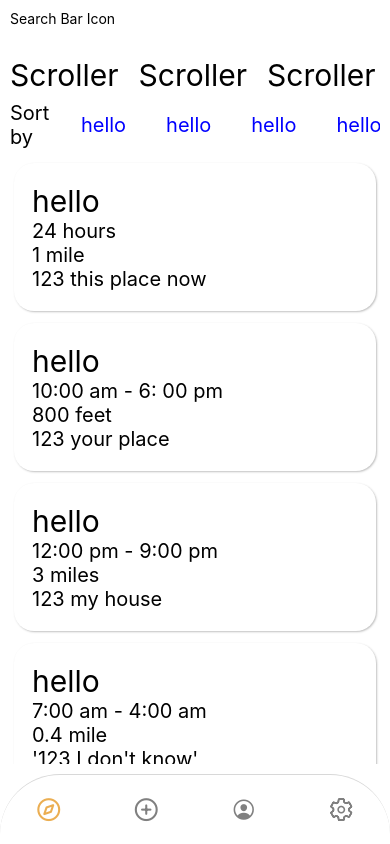
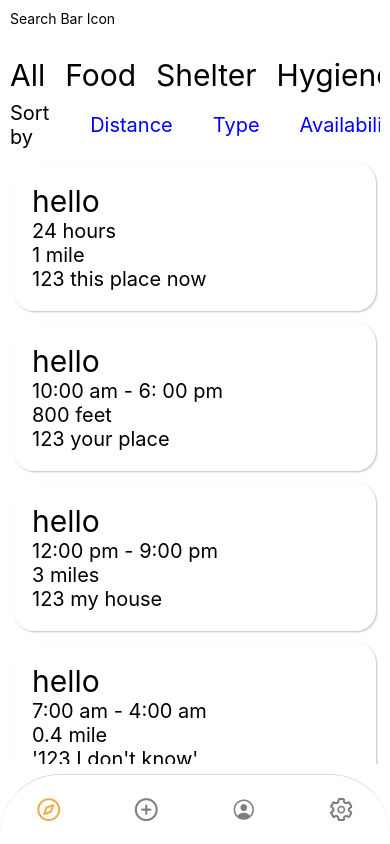
Before and after one commit to Valyria-Studios/geo_browser_app, a React Native app in the folder App/: screen /Home in a window 390 px wide. Built offline with nearby package versions, Linux system fonts and the light colour scheme.

Commit message:
Updated Scroller Items with actual names

```diff
--- a/App/screens/Home.js
+++ b/App/screens/Home.js
@@ -12,24 +12,23 @@ export default function App() {
       </View>
       <View>
         <ScrollView horizontal={true} showsHorizontalScrollIndicator={false}>
-          <Text style={styles.scrollerItems}>Scroller</Text>
-          <Text style={styles.scrollerItems}>Scroller</Text>
-          <Text style={styles.scrollerItems}>Scroller</Text>
-          <Text style={styles.scrollerItems}>Scroller</Text>
-          <Text style={styles.scrollerItems}>Scroller</Text>
-          <Text style={styles.scrollerItems}>Scroller</Text>
-          <Text style={styles.scrollerItems}>Scroller</Text>
+          <Text style={styles.scrollerItems}>All</Text>
+          <Text style={styles.scrollerItems}>Food</Text>
+          <Text style={styles.scrollerItems}>Shelter</Text>
+          <Text style={styles.scrollerItems}>Hygiene</Text>
+          <Text style={styles.scrollerItems}>Health</Text>
+          <Text style={styles.scrollerItems}>Work & Learn</Text>
+          <Text style={styles.scrollerItems}>Finance</Text>
+          <Text style={styles.scrollerItems}>Other</Text>
         </ScrollView>
       </View>
       <ScrollView showsVerticalScrollIndicator={false}>
         <View style={styles.sortByContainer}>
           <Text style={styles.sortBy}>Sort by</Text>
           <ScrollView horizontal={true} showsHorizontalScrollIndicator={false}>
-            <Text style={styles.sortByItems}>hello</Text>
-            <Text style={styles.sortByItems}>hello</Text>
-            <Text style={styles.sortByItems}>hello</Text>
-            <Text style={styles.sortByItems}>hello</Text>
-            <Text style={styles.sortByItems}>hello</Text>
+            <Text style={styles.sortByItems}>Distance</Text>
+            <Text style={styles.sortByItems}>Type</Text>
+            <Text style={styles.sortByItems}>Availability</Text>
           </ScrollView>
         </View>
         {Amenities.map((amenity) => (
@@ -69,6 +68,7 @@ const styles = StyleSheet.create({
   sortByContainer: {
     flexDirection: "row",
     alignItems: "center",
+    justifyContent: "space-between",
   },
   sortBy: {
     fontSize: 20,
```
